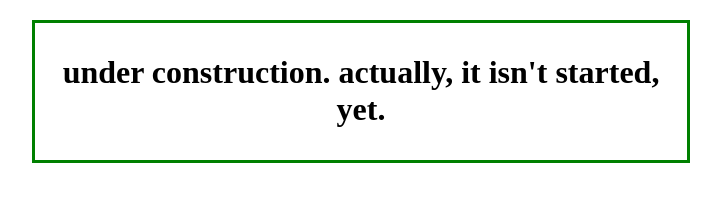
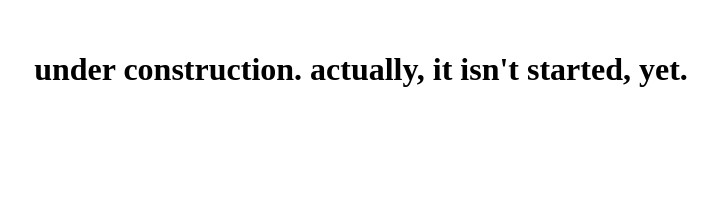
Before and after one commit to dhbahn/dhbahn.github.io, a plain HTML site: page index.html in a window 1280 px wide. Shown: the whole page, without its empty margins (279-1000 px from the left). Drawn offline with Linux system fonts and the light colour scheme.

Commit message:
Update styles.css

```diff
--- a/css/styles.css
+++ b/css/styles.css
@@ -1,7 +1,6 @@
 .container {
   margin: 20px auto;
-  width: 50%;
-  border: 3px solid green;
+  width: 80%;
   padding: 10px;
 }
 
```
